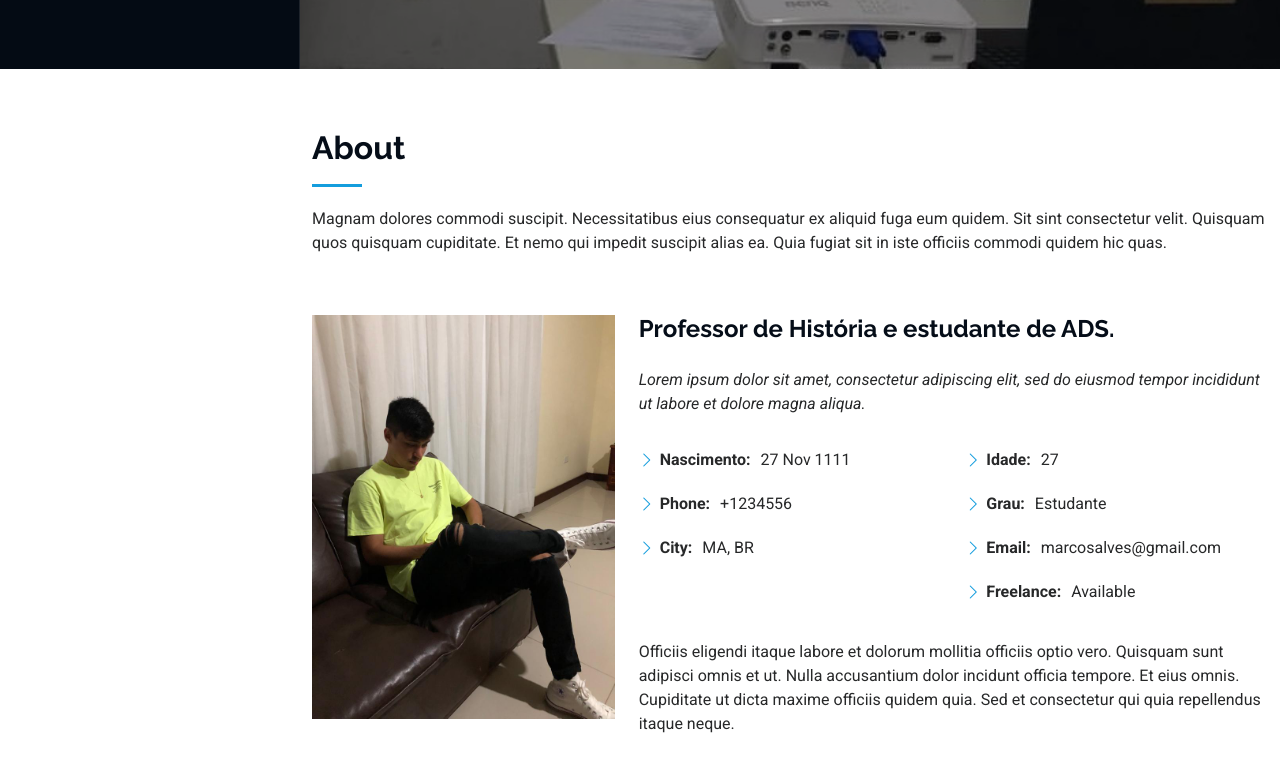
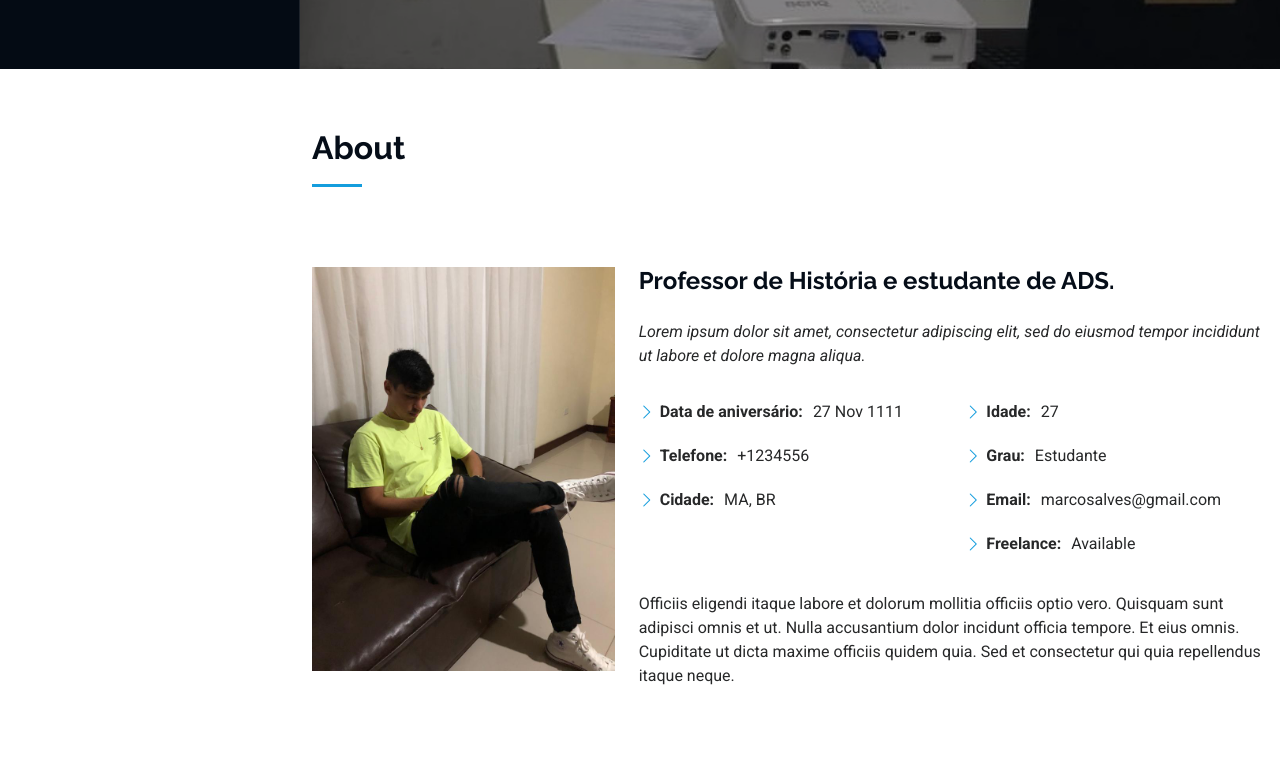
Before and after one commit to MarcosAlvesDevJR/portfolio, a plain HTML site: page index.html in a window 1280 px wide. Shown: the part 731-1491 px from the top of the page. Drawn offline with Linux system fonts and the light colour scheme.

Commit message:
Atualização da sessão sobre mim

```diff
--- a/index.html
+++ b/index.html
@@ -108,7 +108,6 @@
       <!-- Section Title -->
       <div class="container section-title" data-aos="fade-up">
         <h2>About</h2>
-        <p>Magnam dolores commodi suscipit. Necessitatibus eius consequatur ex aliquid fuga eum quidem. Sit sint consectetur velit. Quisquam quos quisquam cupiditate. Et nemo qui impedit suscipit alias ea. Quia fugiat sit in iste officiis commodi quidem hic quas.</p>
       </div><!-- End Section Title -->
 
       <div class="container" data-aos="fade-up" data-aos-delay="100">
@@ -126,9 +125,9 @@
             <div class="row">
               <div class="col-lg-6">
                 <ul>
-                  <li><i class="bi bi-chevron-right"></i> <strong>Nascimento:</strong> <span>27 Nov 1111</span></li>
-                  <li><i class="bi bi-chevron-right"></i> <strong>Phone:</strong> <span>+1234556</span></li>
-                  <li><i class="bi bi-chevron-right"></i> <strong>City:</strong> <span>MA, BR</span></li>
+                  <li><i class="bi bi-chevron-right"></i> <strong>Data de aniversário:</strong> <span>27 Nov 1111</span></li>
+                  <li><i class="bi bi-chevron-right"></i> <strong>Telefone:</strong> <span>+1234556</span></li>
+                  <li><i class="bi bi-chevron-right"></i> <strong>Cidade:</strong> <span>MA, BR</span></li>
                 </ul>
               </div>
               <div class="col-lg-6">
```
